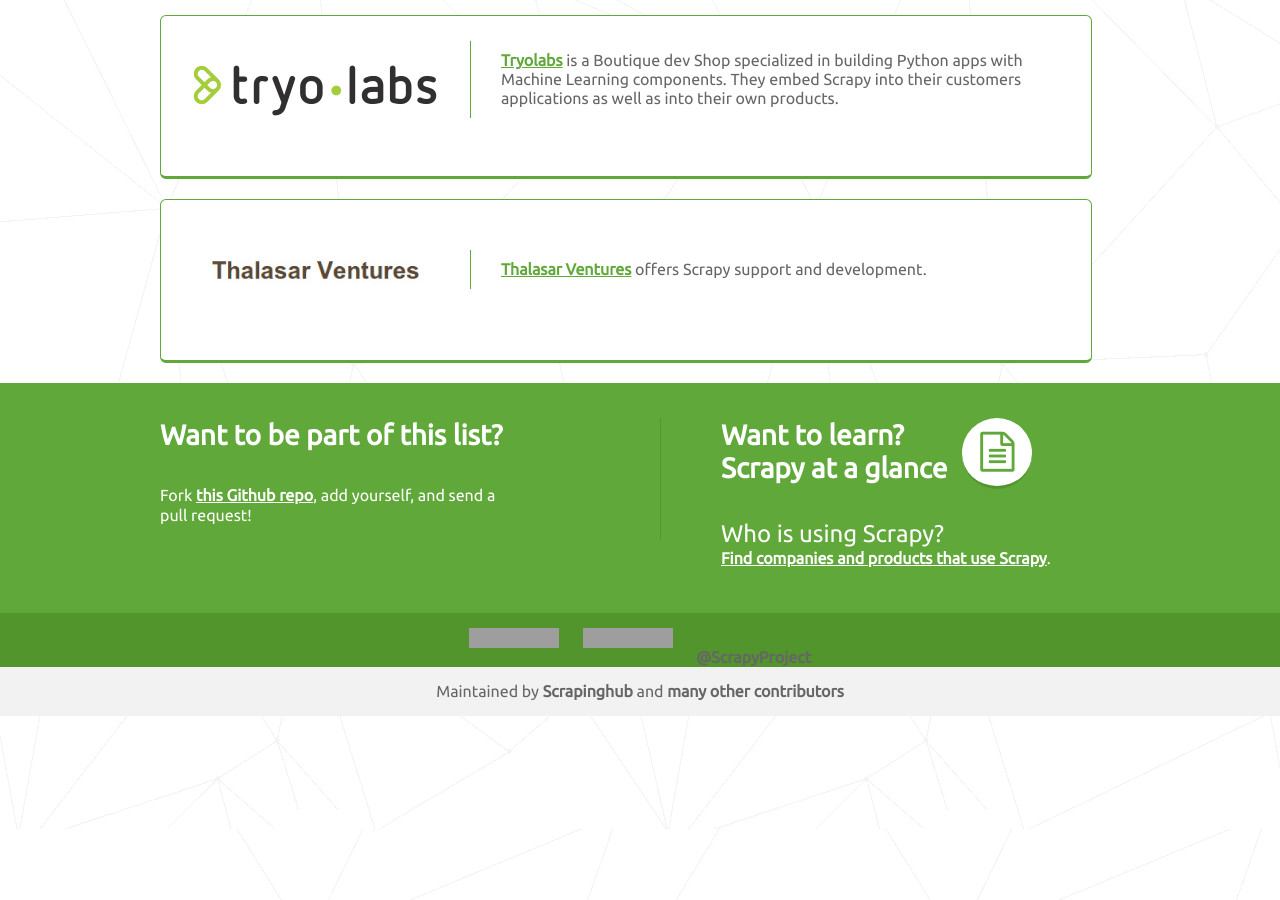
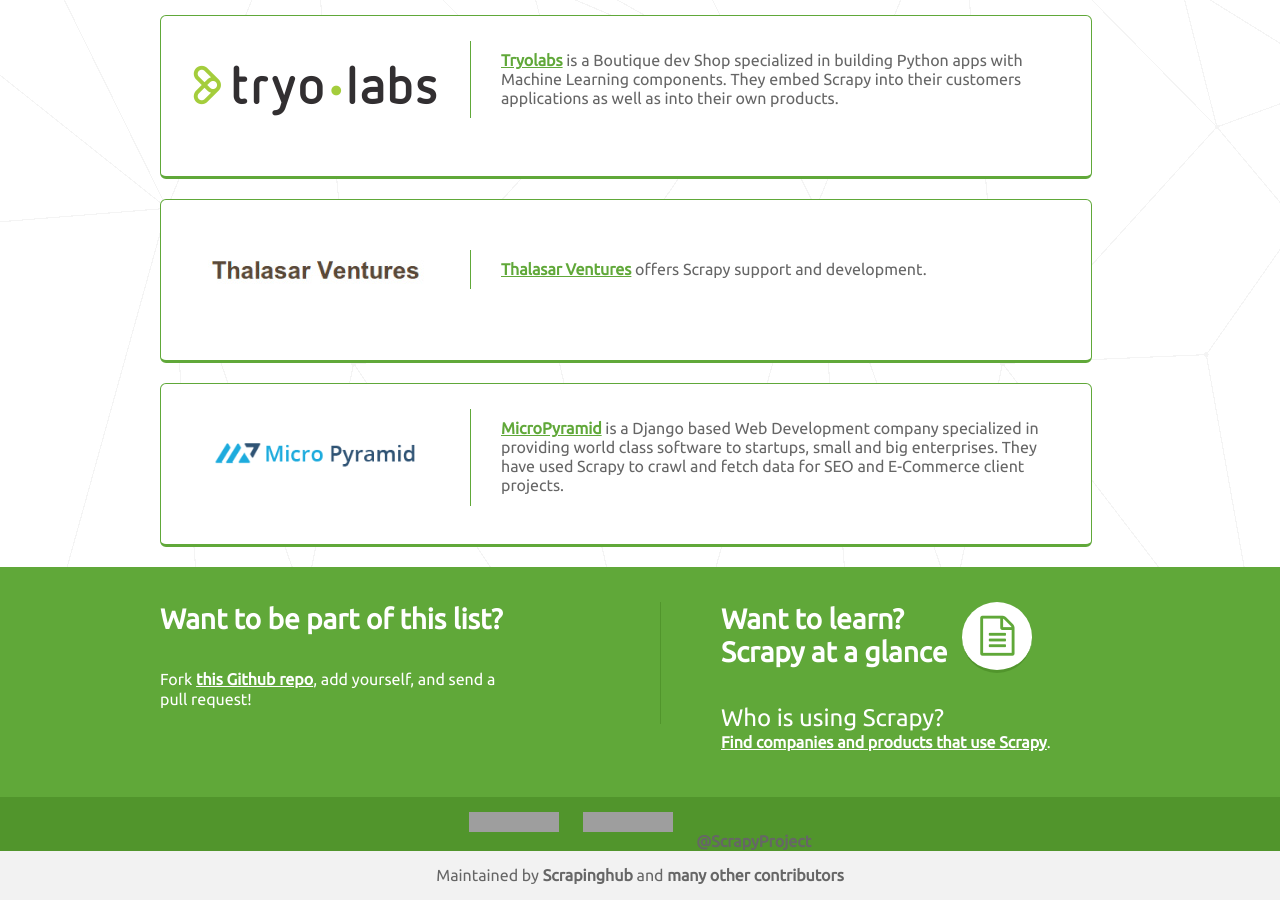
Before and after one commit to scrapy/scrapy.org, a Jekyll site: the page built from support.html, in a window 1280 px wide and 900 px high, scrolled down 1331 px. Built offline with Jekyll 4.4.1, drawn with Linux system fonts in a browser that asks for light colours; some web fonts are replaced; comment, search, counter and statistics services are not loaded; before the commit the page ends 2047 px from its top, so only the background shows below that; grey boxes are pictures that could not be loaded.

Commit message:
adding micropyramid to commercial support

```diff
--- a/support.html
+++ b/support.html
@@ -109,6 +109,17 @@
       offers Scrapy support and development. </p>
     </div>
 
+    <div class="company-longbox">
+      <div class="logo-wrap">
+        <a href="https://micropyramid.com/">
+        <img src="../img/micropyramid-logo.png" />
+        </a>
+      </div>
+      <p>
+      <a href="https://micropyramid.com/">MicroPyramid</a>
+      is a Django based Web Development company specialized in providing world class software to startups, small and big enterprises. They have used Scrapy to crawl and fetch data for SEO and E-Commerce client projects.</p>
+    </div>
+
     <!--
     <div class="company-longbox">
       <div class="logo-wrap top-margin">
```
Also changed, not shown: img/micropyramid-logo.png (added).
